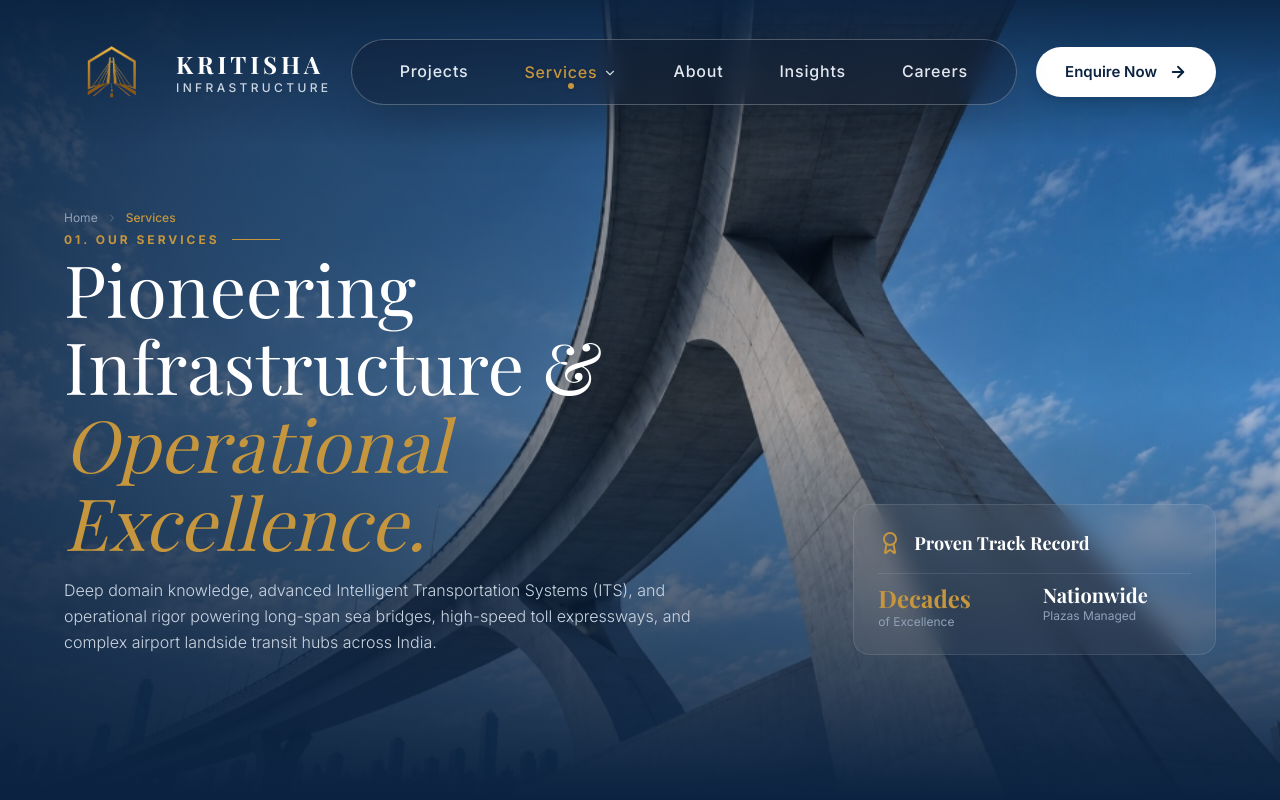
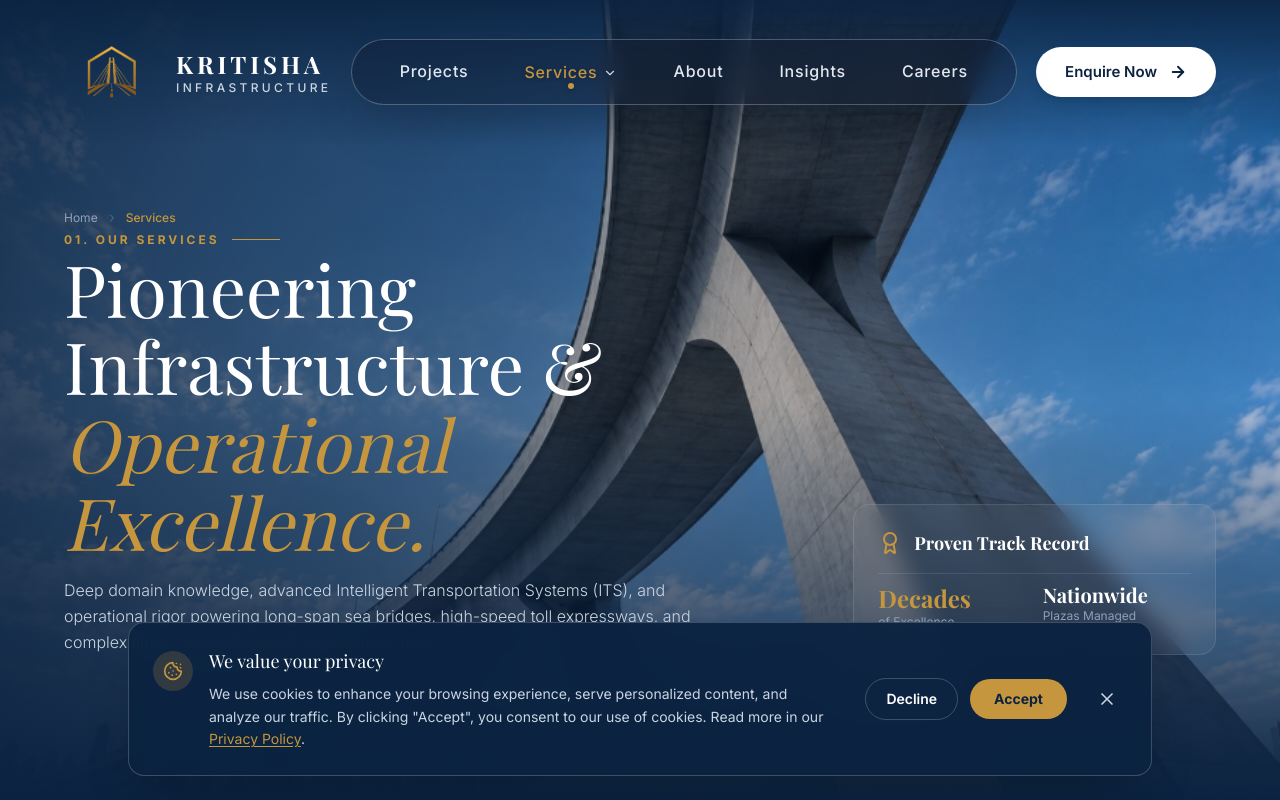
Before and after one commit to hackwithim/kritisha-website, a React (Vite) app: page /services in a window 1280 px wide. Shown: the top 800 px of the page. Built offline with nearby package versions, Linux system fonts and the light colour scheme; a web font is replaced by a local one.

Commit message:
Add cookie consent banner

```diff
--- a/src/App.jsx
+++ b/src/App.jsx
@@ -40,6 +40,7 @@ import Header from './components/Header';
 import Footer from './components/Footer';
 import EnquireModal from './components/EnquireModal';
 import VideoModal from './components/VideoModal';
+import CookieBanner from './components/CookieBanner';
 
 import HomePage from './pages/HomePage';
 import ExpertisePage from './pages/ExpertisePage';
@@ -86,6 +87,7 @@ function PublicLayout({ children, onOpenEnquire }) {
         {children}
       </main>
       <Footer onOpenEnquire={() => onOpenEnquire()} />
+      <CookieBanner />
     </>
   );
 }
--- /dev/null
+++ b/src/components/CookieBanner.jsx
@@ -0,0 +1,79 @@
+import React, { useState, useEffect } from 'react';
+import { X, Cookie } from 'lucide-react';
+import { Link } from 'react-router-dom';
+
+export default function CookieBanner() {
+  const [isVisible, setIsVisible] = useState(false);
+
+  useEffect(() => {
+    const consent = localStorage.getItem('cookieConsent');
+    if (!consent) {
+      // Small delay for better UX, so it doesn't just abruptly appear on first load
+      const timer = setTimeout(() => {
+        setIsVisible(true);
+      }, 1000);
+      return () => clearTimeout(timer);
+    }
+  }, []);
+
+  const handleAccept = () => {
+    localStorage.setItem('cookieConsent', 'true');
+    setIsVisible(false);
+  };
+
+  const handleDecline = () => {
+    // In a real application, you might want to handle this differently,
+    // like disabling non-essential tracking cookies.
+    // For now, we'll just hide the banner and set a flag.
+    localStorage.setItem('cookieConsent', 'false');
+    setIsVisible(false);
+  };
+
+  if (!isVisible) return null;
+
+  return (
+    <div className="fixed bottom-0 left-0 right-0 z-[100] p-4 sm:p-6 pointer-events-none">
+      <div className="max-w-5xl mx-auto pointer-events-auto">
+        <div className="bg-[#0B2341]/95 backdrop-blur-xl border border-white/20 rounded-2xl shadow-2xl p-5 sm:p-6 flex flex-col md:flex-row items-center gap-6 animate-in slide-in-from-bottom-10 fade-in duration-500">
+
+          <div className="flex-1 flex items-start gap-4">
+            <div className="w-10 h-10 rounded-full bg-[#C5963D]/20 flex flex-shrink-0 items-center justify-center mt-1">
+              <Cookie className="w-5 h-5 text-[#C5963D]" />
+            </div>
+            <div>
+              <h3 className="font-editorial text-lg text-white mb-2">We value your privacy</h3>
+              <p className="text-sm font-sans-ui text-slate-300 leading-relaxed">
+                We use cookies to enhance your browsing experience, serve personalized content, and analyze our traffic.
+                By clicking "Accept", you consent to our use of cookies.
+                Read more in our <Link to="/privacy" className="text-[#C5963D] hover:text-white transition-colors underline underline-offset-2">Privacy Policy</Link>.
+              </p>
+            </div>
+          </div>
+
+          <div className="flex w-full md:w-auto items-center gap-3 shrink-0">
+            <button
+              onClick={handleDecline}
+              className="flex-1 md:flex-none px-5 py-2.5 rounded-full border border-white/20 text-white font-sans-ui text-sm font-semibold hover:bg-white/10 transition-colors"
+            >
+              Decline
+            </button>
+            <button
+              onClick={handleAccept}
+              className="flex-1 md:flex-none px-6 py-2.5 rounded-full bg-[#C5963D] text-[#0B2341] font-sans-ui text-sm font-bold hover:bg-[#DDBB73] transition-colors"
+            >
+              Accept
+            </button>
+            <button
+              onClick={() => setIsVisible(false)}
+              className="p-2.5 rounded-full hover:bg-white/10 text-slate-300 transition-colors hidden md:block ml-2"
+              aria-label="Close"
+            >
+              <X className="w-5 h-5" />
+            </button>
+          </div>
+
+        </div>
+      </div>
+    </div>
+  );
+}
```
